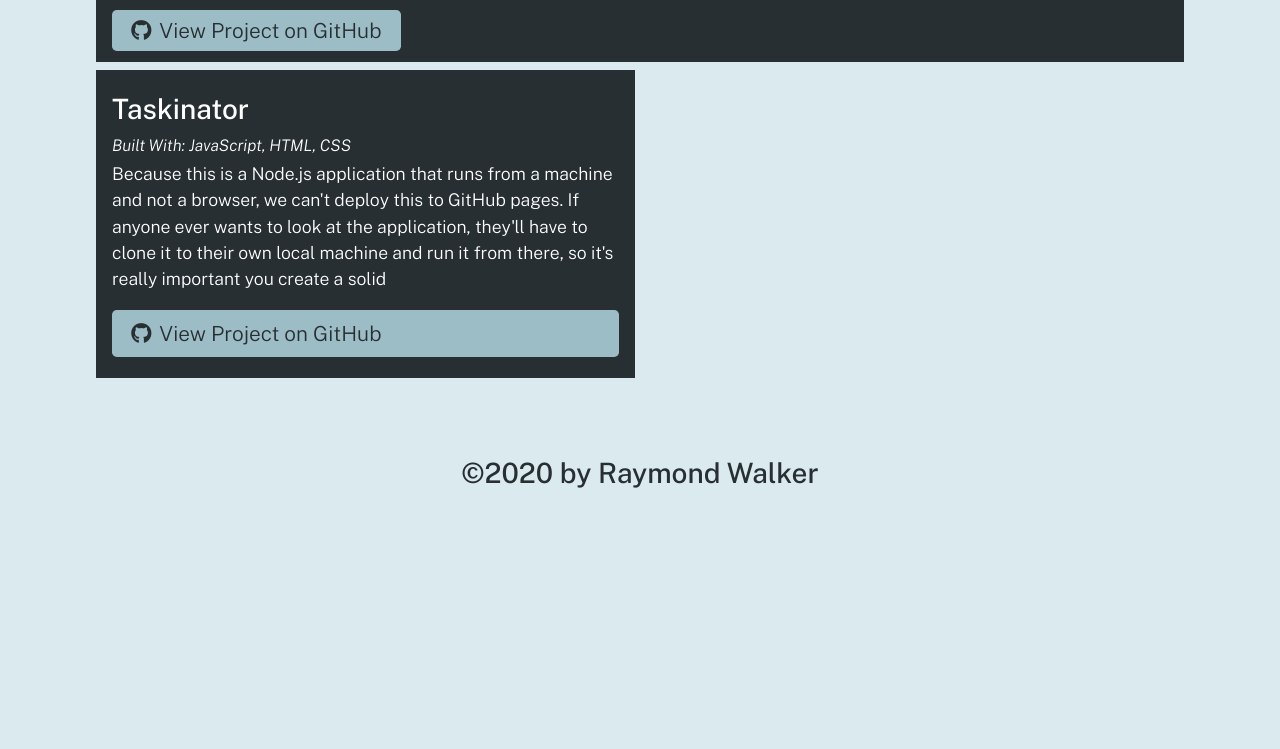
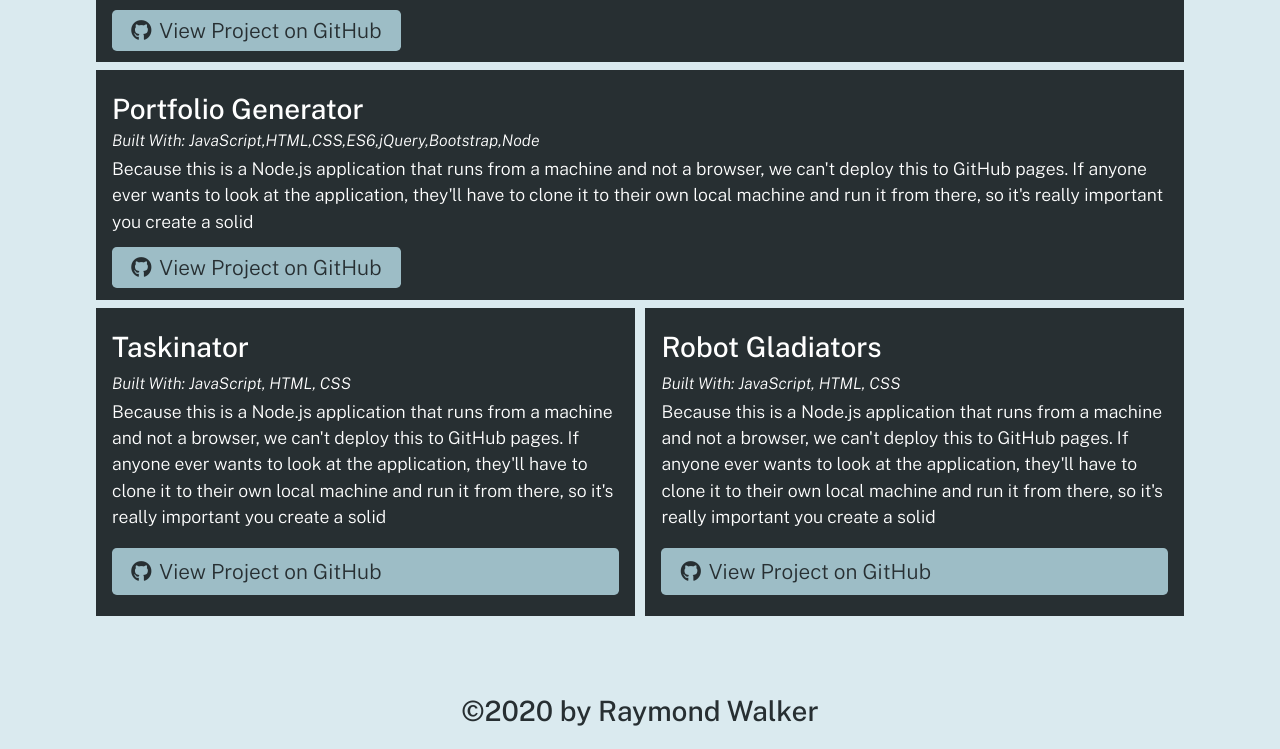
Before and after one commit to rlw950/portfolio-generator, a website: page dist/index.html in a window 1280 px wide. Shown: the part 543-1292 px from the top of the page. Before the commit the page ends 1054 px from the top, so only its background shows below. Drawn offline with nearby package versions, Linux system fonts and the light colour scheme.

Commit message:
feature/finish-site

```diff
--- a/dist/index.html
+++ b/dist/index.html
@@ -40,7 +40,17 @@
               HTML,CSS
             </h5>
             <p>Because this is a Node.js application that runs from a machine and not a browser, we can't deploy this to GitHub pages. If anyone ever wants to look at the application, they'll have to clone it to their own local machine and run it from there, so it's really important you create a solid</p>
-            <a href="rl" class="btn"><i class="fab fa-github mr-2"></i>View Project on GitHub</a>
+            <a href="rlw" class="btn"><i class="fab fa-github mr-2"></i>View Project on GitHub</a>
+          </div>
+
+          <div class="col-12 mb-2 bg-dark text-light p-3">
+            <h3 class="portfolio-item-title text-light">Portfolio Generator</h3>
+            <h5 class="portfolio-languages">
+              Built With:
+              JavaScript,HTML,CSS,ES6,jQuery,Bootstrap,Node
+            </h5>
+            <p>Because this is a Node.js application that runs from a machine and not a browser, we can't deploy this to GitHub pages. If anyone ever wants to look at the application, they'll have to clone it to their own local machine and run it from there, so it's really important you create a solid</p>
+            <a href="rlll" class="btn"><i class="fab fa-github mr-2"></i>View Project on GitHub</a>
           </div>
 
 
@@ -52,7 +62,17 @@
               JavaScript, HTML, CSS
             </h5>
             <p>Because this is a Node.js application that runs from a machine and not a browser, we can't deploy this to GitHub pages. If anyone ever wants to look at the application, they'll have to clone it to their own local machine and run it from there, so it's really important you create a solid</p>
-            <a href="rlw" class="btn mt-auto"><i class="fab fa-github mr-2"></i>View Project on GitHub</a>
+            <a href="rll" class="btn mt-auto"><i class="fab fa-github mr-2"></i>View Project on GitHub</a>
+          </div>
+
+          <div class="col-12 col-md-6 mb-2 bg-dark text-light p-3 flex-column">
+            <h3 class="portfolio-item-title text-light">Robot Gladiators</h3>
+            <h5 class="portfolio-languages">
+              Built With:
+              JavaScript, HTML, CSS
+            </h5>
+            <p>Because this is a Node.js application that runs from a machine and not a browser, we can't deploy this to GitHub pages. If anyone ever wants to look at the application, they'll have to clone it to their own local machine and run it from there, so it's really important you create a solid</p>
+            <a href="rll" class="btn mt-auto"><i class="fab fa-github mr-2"></i>View Project on GitHub</a>
           </div>
 
 
```
